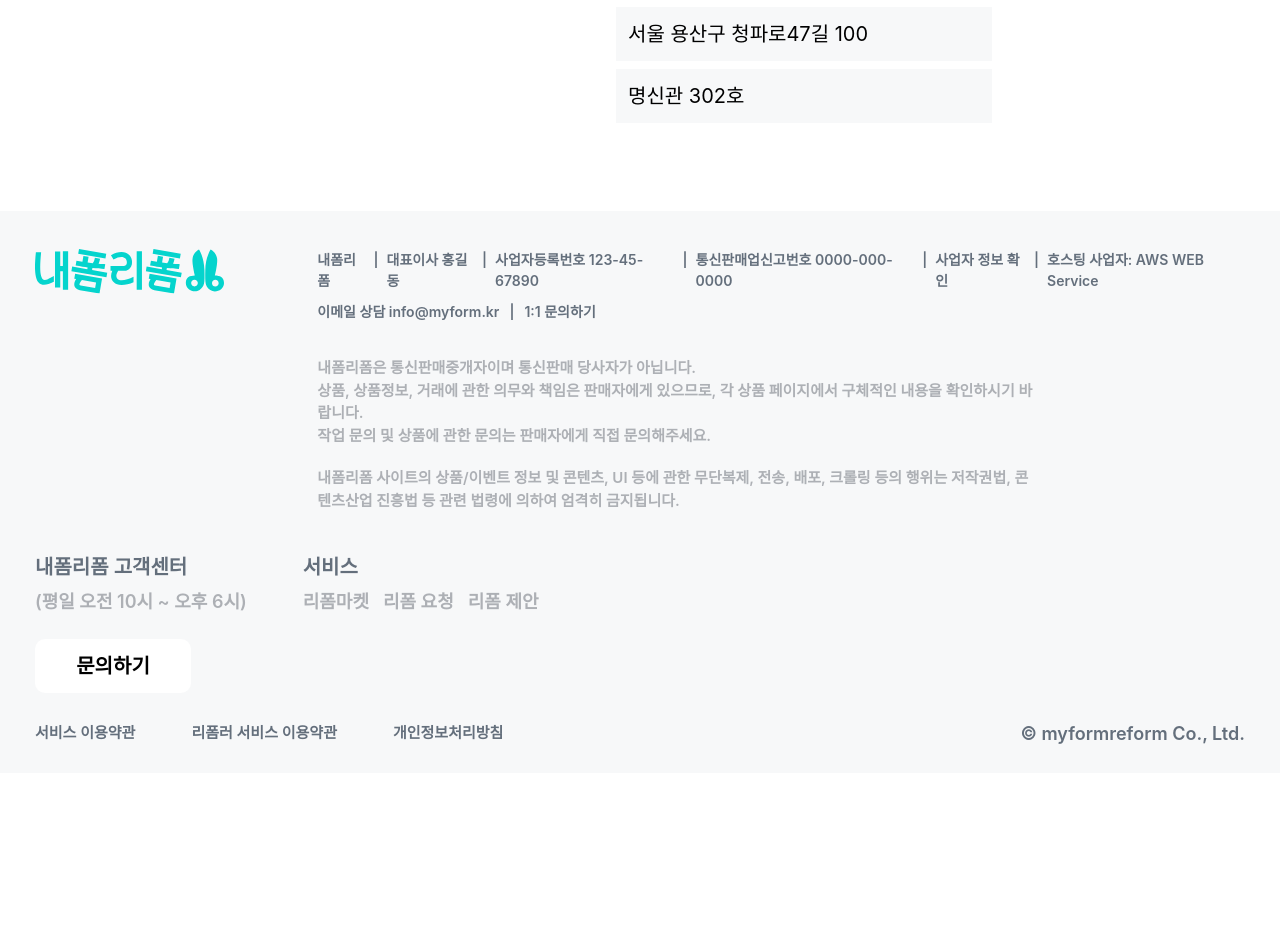
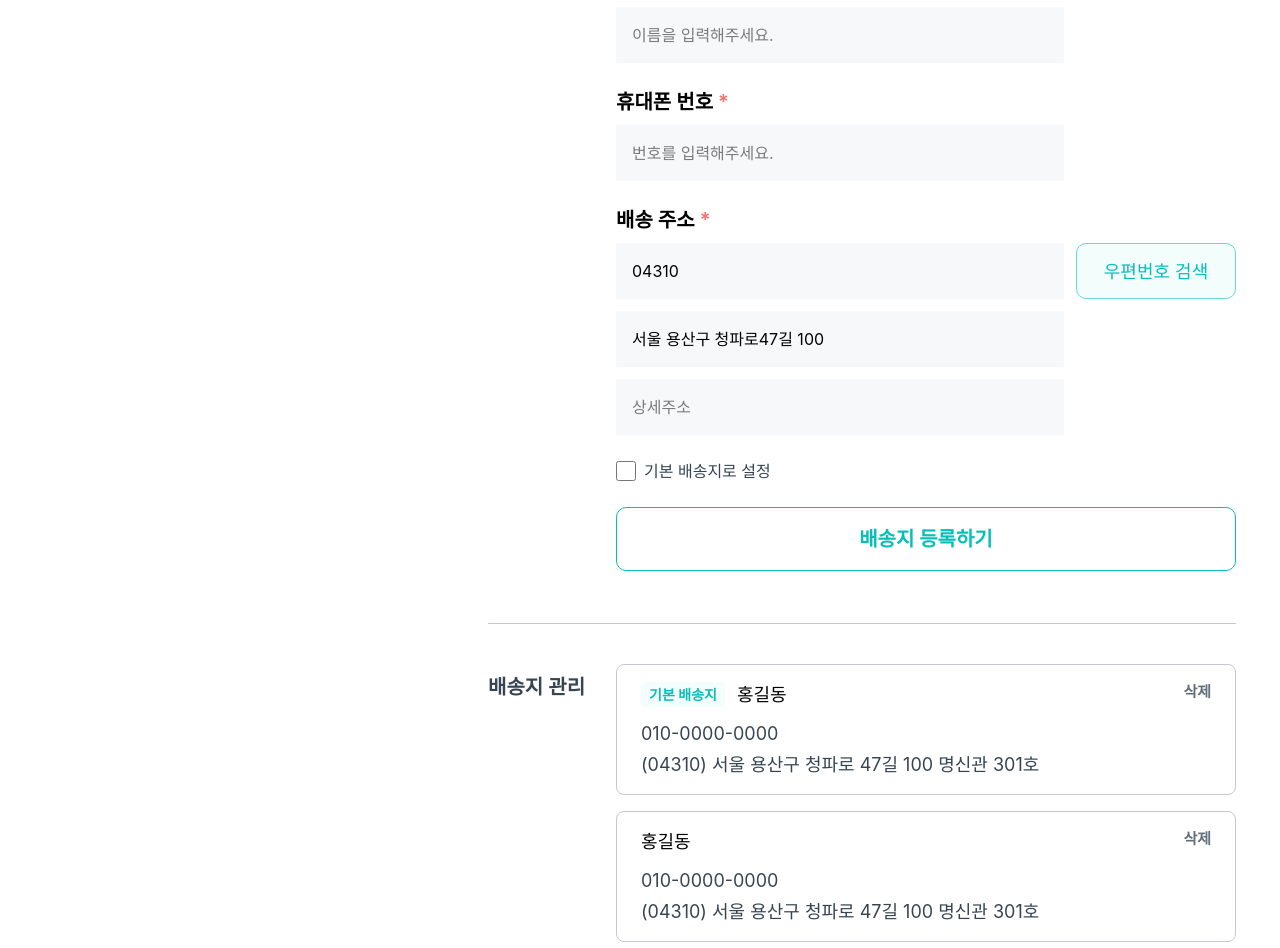
Before and after one commit to UMC-9th-project/myform-reform-FE, a React (Vite) app: page /normal-mypage in a window 1280 px wide. Shown: the part 824-1772 px from the top of the page. Before the commit the page ends 1597 px from the top, so only its background shows below. Built offline with nearby package versions, Linux system fonts and the light colour scheme; a web font is replaced by a local one.

Commit message:
feat: 배송지 추가 UI

```diff
--- a/src/components/domain/mypage/NormalMyPage/MyInfoPage.tsx
+++ b/src/components/domain/mypage/NormalMyPage/MyInfoPage.tsx
@@ -2,14 +2,28 @@ import { useState } from 'react';
 import { Camera } from 'lucide-react';
 import Button from '../../../common/Button/button2';
 import NicknameModal from '../NicknameModal';
+import DaumPostcode, { type AddressData } from 'react-daum-postcode';
 
 type EditField = null | 'nickname' | 'phone' | 'email' | 'address';
 
 const MyInfoPage = () => {
   const [showNicknameModal, setShowNicknameModal] = useState(false);
+  const [nickname, setNickname] = useState('심심한 리본');
+  const [phone, setPhone] = useState('010-1111-0000');
+  const [email, setEmail] = useState('example@gmail.com');
+  const [editField, setEditField] = useState<EditField>(null);
+  const [isPostcodeOpen, setIsPostcodeOpen] = useState(false);
 
-  const [nickname, setNickname] = useState('심심한 리본');
-  /* 마스킹 함수 추가 */
+  // 배송지 관련 상태 (이미지에 맞춰 확장)
+  const [address, setAddress] = useState({
+    recipient: '',
+    phone: '',
+    zip: '04310',
+    addr1: '서울 용산구 청파로47길 100',
+    addr2: '명신관 302호',
+  });
+
+  /* 마스킹 함수 */
   const maskName = (name: string) => {
     if (name.length <= 1) return '*';
     if (name.length === 2) return name[0] + '*';
@@ -18,27 +32,27 @@ const MyInfoPage = () => {
   };
 
   const maskPhone = (phone: string) => {
-    // 전화번호 010-1234-5678 -> 010-****-5678
     return phone.replace(/(\d{3})-(\d{4})-(\d{4})/, '$1-****-$3');
   };
 
-  const [phone, setPhone] = useState('010-1111-0000');
-  const [email, setEmail] = useState('example@gmail.com');
+  const handleComplete = (data: AddressData) => {
+    setAddress((prev) => ({
+      ...prev,
+      zip: data.zonecode,
+      addr1: data.roadAddress || data.address,
+    }));
 
-  const [address, setAddress] = useState({
-    zip: '04310',
-    addr1: '서울 용산구 청파로47길 100',
-    addr2: '명신관 302호',
-  });
+    setIsPostcodeOpen(false);
+  };
 
-  const [editField, setEditField] = useState<EditField>(null);
+
 
   return (
     <>
       <div className="max-w-6xl mx-auto pb-10 pt-5 bg-white">
         <div className="flex flex-col md:flex-row gap-12">
 
-          {/* 프로필 이미지 */}
+          {/* 프로필 이미지 (유지) */}
           <div className="flex-shrink-0">
             <div className="relative w-32 h-32">
               <img
@@ -46,7 +60,6 @@ const MyInfoPage = () => {
                 alt="Profile"
                 className="w-full h-full rounded-full object-cover"
               />
-
               <button className="absolute bottom-0 right-0 bg-slate-500 p-2 rounded-full text-white" title="사진 추가">
                 <Camera size={18} />
               </button>
@@ -55,14 +68,13 @@ const MyInfoPage = () => {
 
           {/* 정보 영역 */}
           <div className="flex-grow">
-
-            {/* 성명 */}
+            {/* 성명 (유지) */}
             <div className="flex items-center py-6 border-b border-[var(--color-line-gray-40)]">
               <span className="w-32 body-b0-sb text-[var(--color-gray-60)]">성명</span>
               <span className="body-b0-sb">{maskName('홍길동')}</span>
             </div>
 
-            {/* 닉네임 */}
+            {/* 닉네임 (유지) */}
             <div className="flex items-center py-6 border-b border-[var(--color-line-gray-40)]">
               <span className="w-32 body-b0-sb text-[var(--color-gray-60)]">닉네임</span>
               <span className="flex-grow body-b0-sb">{nickname}</span>
@@ -71,10 +83,9 @@ const MyInfoPage = () => {
               </Button>
             </div>
 
-            {/* 연락처 */}
+            {/* 연락처 (유지) */}
             <div className="flex items-center py-6 border-b border-[var(--color-line-gray-40)]">
               <span className="w-32 body-b0-sb text-[var(--color-gray-60)]">연락처</span>
-
               <div className="flex-grow">
                 {editField === 'phone' ? (
                   <input
@@ -87,21 +98,14 @@ const MyInfoPage = () => {
                   <span className="body-b0-sb">{maskPhone(phone)}</span>
                 )}
               </div>
-
-              <Button
-                className="!px-12 !py-3 mr-20"
-                onClick={() =>
-                  setEditField(editField === 'phone' ? null : 'phone')
-                }
-              >
+              <Button className="!px-12 !py-3 mr-20" onClick={() => setEditField(editField === 'phone' ? null : 'phone')}>
                 변경하기
               </Button>
             </div>
 
-            {/* 이메일 */}
+            {/* 이메일 (유지) */}
             <div className="flex items-center py-6 border-b border-[var(--color-line-gray-40)]">
               <span className="w-32 body-b0-sb text-[var(--color-gray-60)]">이메일</span>
-
               <div className="flex-grow">
                 {editField === 'email' ? (
                   <input
@@ -114,81 +118,176 @@ const MyInfoPage = () => {
                   <span className="body-b0-sb">{email}</span>
                 )}
               </div>
-
-              <Button
-                className="!px-12 !py-3 mr-20"
-                onClick={() =>
-                  setEditField(editField === 'email' ? null : 'email')
-                }
-              >
+              <Button className="!px-12 !py-3 mr-20" onClick={() => setEditField(editField === 'email' ? null : 'email')}>
                 변경하기
               </Button>
             </div>
 
-            {/* 배송지 */}
-            <div className="flex items-start py-6">
+            {/* --- 배송지 등록 --- */}
+            <div className="flex py-10 border-b border-[var(--color-line-gray-40)]">
               <span className="w-32 body-b0-sb text-[var(--color-gray-60)] pt-2">
-                배송지
+                배송지 등록
               </span>
 
-              <div className="flex-grow flex flex-col gap-2">
-                {editField === 'address' ? (
-                  <>
+              <div className="flex-grow max-w-2xl space-y-6">
+                {/* 받으시는 분 */}
+                <div>
+                  <label className="block body-b0-sb mb-2 pt-2">
+                    받으시는 분 <span className="text-[var(--color-red-1)]">*</span>
+                  </label>
+                  <div className="grid grid-cols-[1fr_160px] gap-3">
                     <input
-                      title="우편 번호"
-                      value={address.zip}
-                      onChange={(e) =>
-                        setAddress({ ...address, zip: e.target.value })
-                      }
-                      className="w-full max-w-md border rounded-md px-3 py-3"
+                      type="text"
+                      className="bg-[var(--color-gray-20)] p-4 outline-none"
+                      placeholder="이름을 입력해주세요."
                     />
+                    <div />
+                  </div>
+                </div>
+
+                {/* 휴대폰 번호 */}
+                <div>
+                  <label className="block body-b0-sb mb-2">
+                    휴대폰 번호 <span className="text-[var(--color-red-1)]">*</span>
+                  </label>
+                  <div className="grid grid-cols-[1fr_160px] gap-3">
                     <input
-                      title="도로명 주소"
-                      value={address.addr1}
-                      onChange={(e) =>
-                        setAddress({ ...address, addr1: e.target.value })
-                      }
-                      className="w-full max-w-md border rounded-md px-3 py-3"
+                      type="text"
+                      className="bg-[var(--color-gray-20)] p-4 outline-none"
+                      placeholder="번호를 입력해주세요."
                     />
-                    <input
-                      title="상세 주소"
-                      value={address.addr2}
-                      onChange={(e) =>
-                        setAddress({ ...address, addr2: e.target.value })
-                      }
-                      className="w-full max-w-md border rounded-md px-3 py-3"
-                    />
-                  </>
-                ) : (
-                  <>
-                    <div className="bg-[var(--color-gray-20)] body-b0-rg p-3 max-w-md mr-3">
-                      {address.zip}
+                    <div />
+                  </div>
+                </div>
+
+                {/* 배송 주소 */}
+                <div>
+                  <label className="block body-b0-sb mb-2">
+                    배송 주소 <span className="text-[var(--color-red-1)]">*</span>
+                  </label>
+
+                  <div className="space-y-3">
+                    {/* 우편번호 */}
+                    <div className="grid grid-cols-[1fr_160px] gap-3">
+                      <input
+                        type="text"
+                        value={address.zip}
+                        readOnly
+                        className="bg-[var(--color-gray-20)] p-4 outline-none"
+                        placeholder="우편번호"
+                      />
+                      <Button
+                        className="!px-8 !py-3 whitespace-nowrap"
+                        onClick={() => setIsPostcodeOpen(true)}>
+                        우편번호 검색
+                      </Button>
                     </div>
-                    <div className="bg-[var(--color-gray-20)] p-3 body-b0-rg max-w-md">
-                      {address.addr1}
+
+                    {/* 기본 주소 */}
+                    <div className="grid grid-cols-[1fr_160px] gap-3">
+                      <input
+                        type="text"
+                        value={address.addr1}
+                        readOnly
+                        className="bg-[var(--color-gray-20)] p-4 outline-none"
+                        placeholder="주소"
+                      />
+                      <div />
                     </div>
-                    <div className="bg-[var(--color-gray-20)] p-3 body-b0-rg max-w-md">
-                      {address.addr2}
+
+                    {/* 상세 주소 */}
+                    <div className="grid grid-cols-[1fr_160px] gap-3">
+                      <input
+                        type="text"
+                        className="bg-[var(--color-gray-20)] p-4 outline-none"
+                        placeholder="상세주소"
+                      />
+                      <div />
                     </div>
-                  </>
-                )}
+                  </div>
+                </div>
+
+                {/* 기본 배송지 체크 */}
+                <div className="flex items-center gap-2">
+                  <input
+                    type="checkbox"
+                    id="default-addr"
+                    className="w-5 h-5 accent-[var(--color-mint-1)]"
+                  />
+                  <label
+                    htmlFor="default-addr"
+                    className="body-b2-rg text-[var(--color-gray-60)] cursor-pointer"
+                  >
+                    기본 배송지로 설정
+                  </label>
+                </div>
+
+                {/* 등록 버튼 */}
+                <div className="grid grid-cols-[1fr] gap-3">
+                  <button
+                    className="py-4 border border-[var(--color-mint-1)]
+                              text-[var(--color-mint-1)] body-b0-bd rounded-[0.625rem]"
+                  >
+                    배송지 등록하기
+                  </button>
+                  <div />
+                </div>
+
               </div>
+            </div>
 
-              <Button
-                className="!px-12 !py-3 mr-20"
-                onClick={() =>
-                  setEditField(editField === 'address' ? null : 'address')
-                }
-              >
-                변경하기
-              </Button>
+
+            {/* --- 배송지 관리 섹션 --- */}
+            <div className="flex py-10">
+              <span className="w-32 body-b0-sb text-[var(--color-gray-60)] pt-2">
+                배송지 관리
+              </span>
+
+              <div className="flex-grow max-w-2xl space-y-6">
+                <div className="space-y-4">
+                  {/* 배송지 카드 1 */}
+                  <div className="border border-[var(--color-line-gray-40)] rounded-lg px-6 py-4 relative">
+                    <div className="flex items-center gap-3 mb-3">
+                      <span className="px-2 py-0.5 bg-[var(--color-mint-6)]
+                                      text-[var(--color-mint-1)] body-b4-sb rounded-[0.3rem]">
+                        기본 배송지
+                      </span>
+                      <span className="body-b1-md">홍길동</span>
+                    </div>
+                    <p className="body-b1-rg text-[var(--color-gray-60)] mb-1">
+                      010-0000-0000
+                    </p>
+                    <p className="body-b1-rg text-[var(--color-gray-60)]">
+                      (04310) 서울 용산구 청파로 47길 100 명신관 301호
+                    </p>
+                    <button className="absolute top-4 right-6 text-[var(--color-gray-50)] body-b3-sb">
+                      삭제
+                    </button>
+                  </div>
+
+                  {/* 배송지 카드 2 */}
+                  <div className="border border-[var(--color-line-gray-40)] rounded-lg px-6 py-4 relative">
+                    <span className="body-b1-md mb-3 block">홍길동</span>
+                    <p className="body-b1-rg text-[var(--color-gray-60)] mb-1">
+                      010-0000-0000
+                    </p>
+                    <p className="body-b1-rg text-[var(--color-gray-60)]">
+                      (04310) 서울 용산구 청파로 47길 100 명신관 301호
+                    </p>
+                    <button className="absolute top-4 right-6 text-[var(--color-gray-50)] body-b3-sb">
+                      삭제
+                    </button>
+                  </div>
+                </div>
+              </div>
             </div>
+
 
           </div>
         </div>
       </div>
 
-      {/* 닉네임 모달 */}
+      {/* 닉네임 모달 (유지) */}
       {showNicknameModal && (
         <NicknameModal
           isOpen={showNicknameModal}
@@ -197,6 +296,22 @@ const MyInfoPage = () => {
           onSave={(newNickname) => setNickname(newNickname)}
         />
       )}
+      {isPostcodeOpen && (
+        <div className="fixed inset-0 z-50 flex items-center justify-center bg-black/40">
+          <div className="bg-white p-6 rounded-lg w-[720px] max-w-[90vw] h-[520px] flex flex-col">
+            <DaumPostcode
+              onComplete={handleComplete}
+              autoClose
+            />
+            <button
+              className="mt-4 text-sm text-gray-500"
+              onClick={() => setIsPostcodeOpen(false)}
+            >
+              닫기
+            </button>
+          </div>
+        </div>
+      )}
     </>
   );
 };
```
